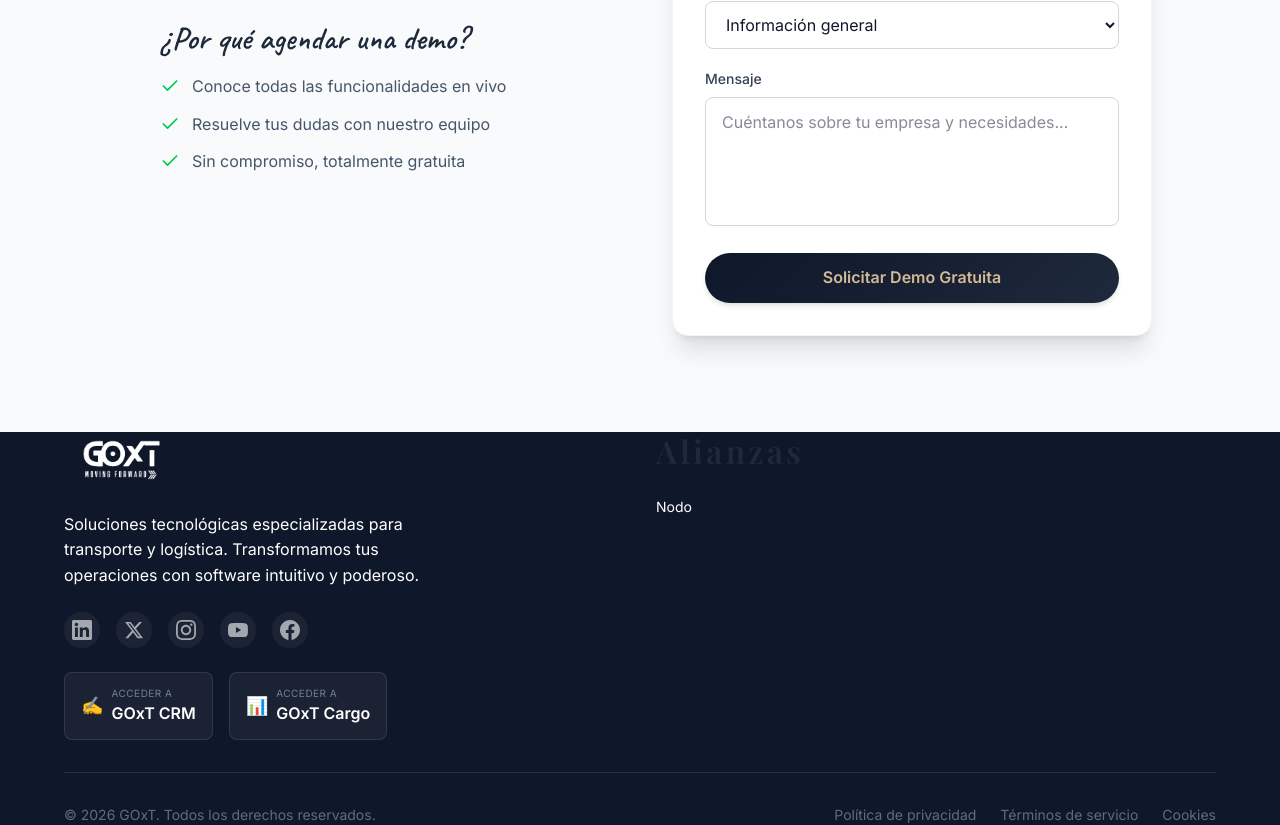
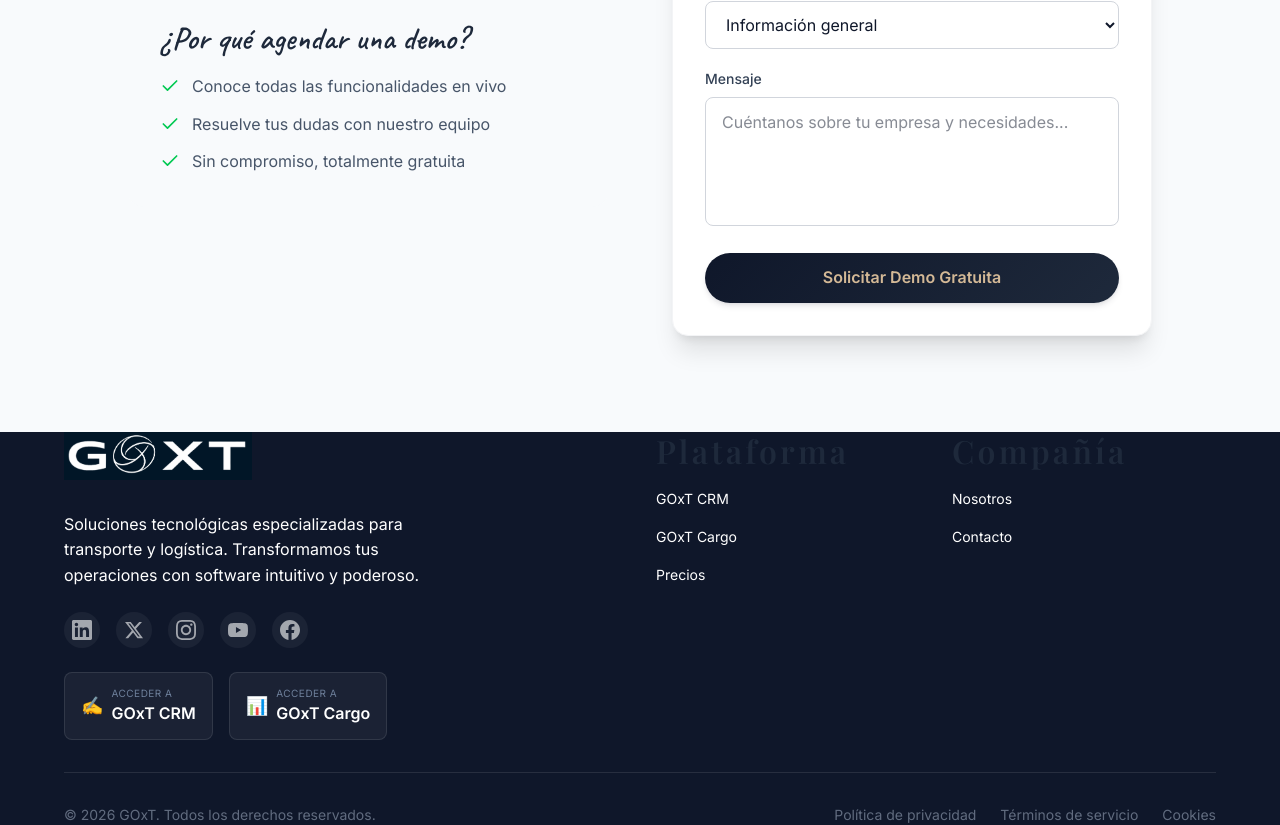
Before and after one commit to KevinCollio27/goxt-website, a Next.js app: page / in a window 1280 px wide. Shown: the part 8050-8875 px from the top of the page. Built offline with nearby package versions, Linux system fonts and the light colour scheme.

Commit message:
Diseño Footer

```diff
--- a/src/components/layout/Footer.tsx
+++ b/src/components/layout/Footer.tsx
@@ -10,7 +10,7 @@ const footerLinks = {
     empresa: [
         { name: "Nosotros", href: "/nosotros" },
         { name: "Contacto", href: "/contacto" },
-        { name: "Blog", href: "/blog" }
+        //{ name: "Blog", href: "/blog" }
     ],
     legal: [
         { name: "Política de privacidad", href: "/privacidad" },
@@ -86,11 +86,11 @@ export function Footer() {
                     <div className="lg:col-span-2">
                         <Link href="/" className="inline-block mb-6">
                             <Image
-                                src="/assets/Logo.png"
+                                src="/assets/Logo_fondonegro.png"
                                 alt="GOxT"
                                 width={140}
                                 height={47}
-                                className="h-12 w-auto brightness-0 invert"
+                                className="h-12 w-auto"
                             />
                         </Link>
                         <p className="mb-6 max-w-sm">
@@ -138,24 +138,9 @@ export function Footer() {
                             })}
                         </div>
                     </div>
+                    {/* Enlaces rápidos */}
                     <div>
-                        <h3 className="text-sm tracking-widest mb-6 text-white">Alianzas</h3>
-                        <ul className="space-y-3">
-                            {alianzas.map((link) => (
-                                <li key={link.name}>
-                                    <Link
-                                        href={link.href}
-                                        className="hover:text-white transition-colors text-sm"
-                                    >
-                                        {link.name}
-                                    </Link>
-                                </li>
-                            ))}
-                        </ul>
-                    </div>
-                    {/* Enlaces rápidos */}
-                    {/*<div>
-                        <h3 className="text-sm tracking-widest mb-6 text-white">Plataforma</h3>
+                        <h3 className="text-display text-sm tracking-widest mb-4 text-white">Plataforma</h3>
                         <ul className="space-y-3">
                             {footerLinks.productos.map((link) => (
                                 <li key={link.name}>
@@ -168,11 +153,11 @@ export function Footer() {
                                 </li>
                             ))}
                         </ul>
-                    </div>*/}
+                    </div>
 
-                    {/* Empresa */}
-                    {/*<div>
-                        <h3 className="text-sm tracking-widest mb-6 text-white">Compañía</h3>
+                    {/*Empresa*/}
+                    <div>
+                        <h3 className="text-display text-sm tracking-widest mb-4 text-white">Compañía</h3>
                         <ul className="space-y-3">
                             {footerLinks.empresa.map((link) => (
                                 <li key={link.name}>
@@ -185,7 +170,7 @@ export function Footer() {
                                 </li>
                             ))}
                         </ul>
-                    </div>*/}
+                    </div>
                 </div>
 
                 {/* Línea divisoria */}
```
